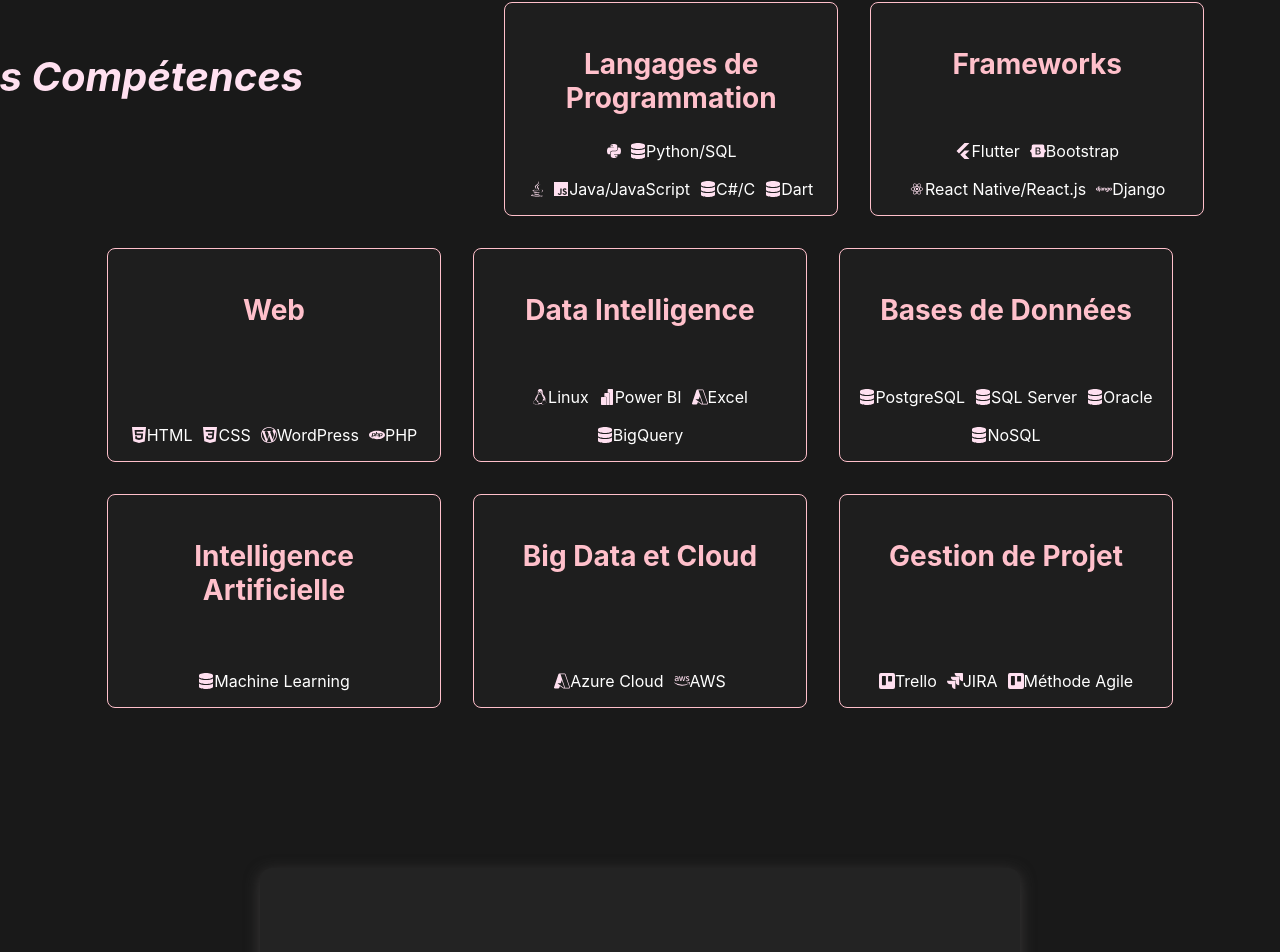
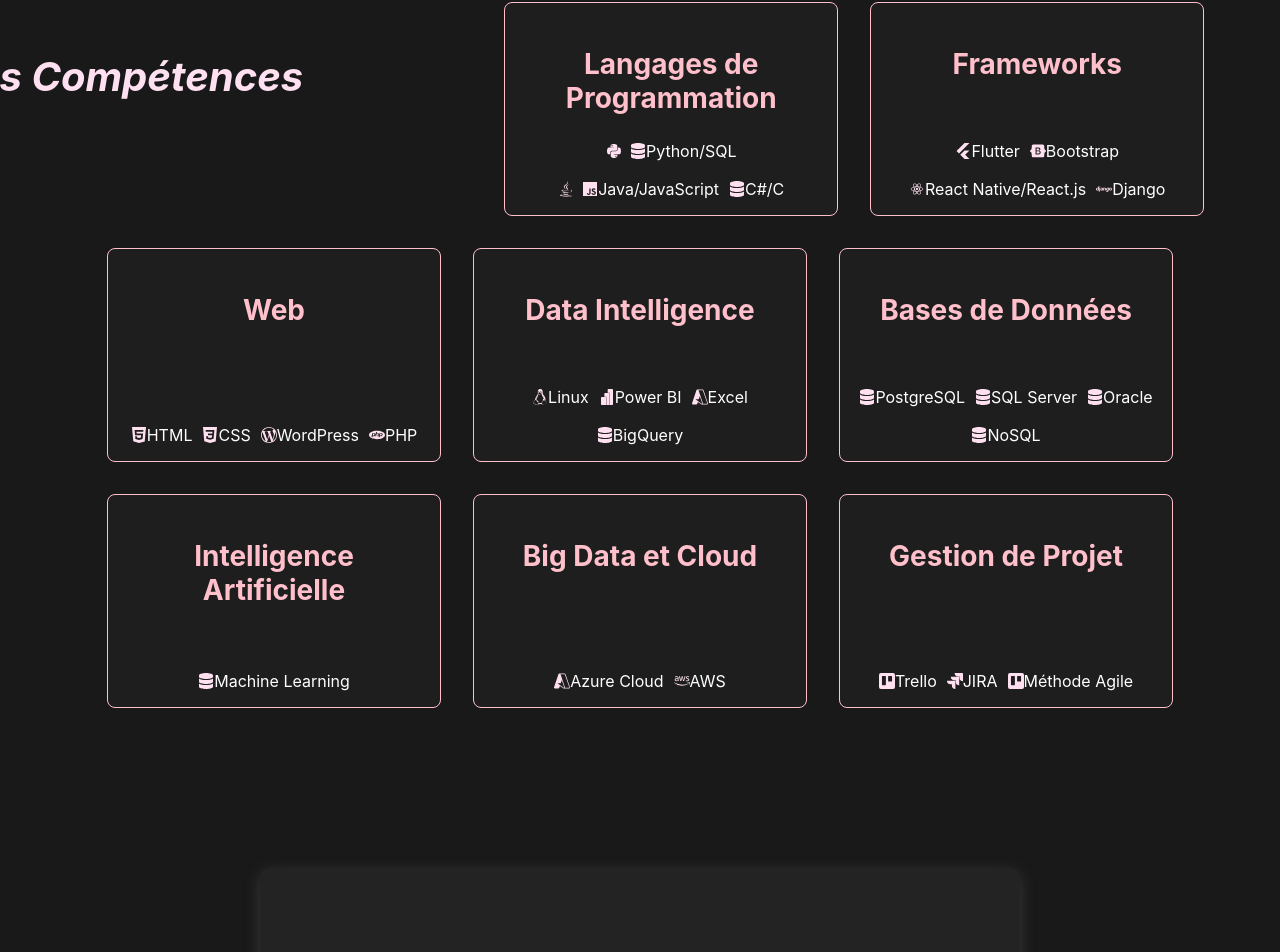
Before and after one commit to fatouthiam6/portofolio, a React (Create React App) app: page / in a window 1280 px wide. Shown: the part 3234-4186 px from the top of the page. Built offline with nearby package versions, Linux system fonts and the light colour scheme.

Commit message:
Mise à jour du portfolio avec de nouvelles modifications

```diff
--- a/src/components/tempcompetences1.js
+++ b/src/components/tempcompetences1.js
@@ -21,7 +21,7 @@
         </div>
       ) },
       { name: "C#/C", icon: <FaDatabase style={{ color: '#ffe0f0' }} /> },
-      { name: "Dart", icon: <FaDatabase style={{ color: '#ffe0f0' }} /> },
+
     ]
   },
   {
```
